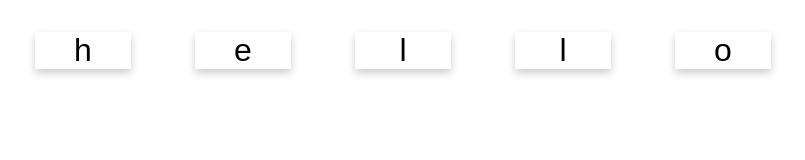
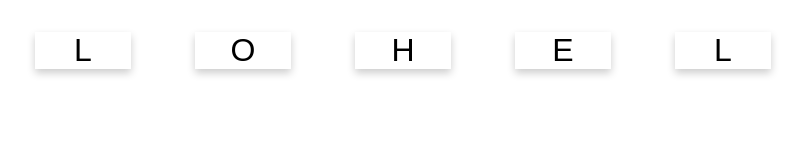
Before and after one commit to army1582/3SA03, a React (Create React App) app: page / in a window 1280 px wide. Shown: the top 160 px of the page, without its empty margins (237-1042 px from the left). Built offline with nearby package versions, Linux system fonts and the light colour scheme.

Commit message:
Game Logic 100%

```diff
--- a/src/CharacterCard.js
+++ b/src/CharacterCard.js
@@ -1,6 +1,9 @@
 import React, { Component } from 'react';
+import './App.css';
+
+
 export default class CharacterCard extends Component {
-    constructor(props){
+    constructor(props) {
         super(props)
         this.state = {
             active: false,
@@ -14,9 +17,14 @@
         }
     }
 
+    componentDidUpdate(prevProps){
+        if(prevProps.attempt != this.props.attempt){
+        this.setState({active: false})
+        }
+    }
 
-    render(){
-        let className = `card ${this.state.active ? 'activeCard': ''}`
+    render() {
+        let className = `card ${this.state.active ? 'activeCard' : ''}`
         return (
             <div className={className} onClick={this.activate}>
                 {this.props.value}
--- a/src/WordCard.js
+++ b/src/WordCard.js
@@ -1,16 +1,68 @@
 import React, { Component } from 'react';
-import CharacterCard from './CharacterCard';
+import CharacterCard from './CharacterCard.js';
+
+import _ from 'lodash';
+const prepareStateFromWord = (given_word) => {
+ let word = given_word.toUpperCase()
+ let chars = _.shuffle(Array.from(word))
+ return {
+ word,
+ chars,
+ attempt: 1,
+ guess: [],
+ completed: false
+ }
+}
+
 export default class WordCard extends Component {
     constructor(props){
         super(props);
         this.state = {}
     }
-    activationHandler = c => { console.log(`${c} has been activated.`) }
+
+    componentWillMount(){
+        let data = prepareStateFromWord(this.props.value);
+        this.setState({
+            word : data.word,
+            chars: data.chars,
+            attempt: data.attempt,
+            guess:data.guess,
+            completed:data.completed,
+        })
+    }
+
+    activationHandler = (c) => {
+        let guess = [...this.state.guess, c]
+        this.setState({guess})
+        if(guess.length == this.state.chars.length){
+            if(this.state.word.match(guess.join('').toString())){
+                this.setState({
+                    guess: [],
+                    completed: true})
+            }else{
+                this.setState({
+                    guess: [],
+                    attempt: this.state.attempt + 1
+                })
+            }
+        }
+    }
+
+
+    /*activationHandler = c => {
+        console.log(`${c} has been activated.`);
+        console.log(this.state);
+    }*/
+
     render() {
+        console.log(this.state);
         return (
-          <div>
-    { Array.from(this.props.value).map((c, i) => <CharacterCard value={c} key={i} attempt={this.state.attempt} activationHandler={this.activationHandler}/>) }
-          </div>
+            <div >
+                { this.state.chars.map((c, i) =>
+                    <CharacterCard value={c} key={i} attempt={this.state.attempt}
+                    activationHandler={this.activationHandler}/>
+                )}
+            </div>
         );
-      }
     }
+}
```
